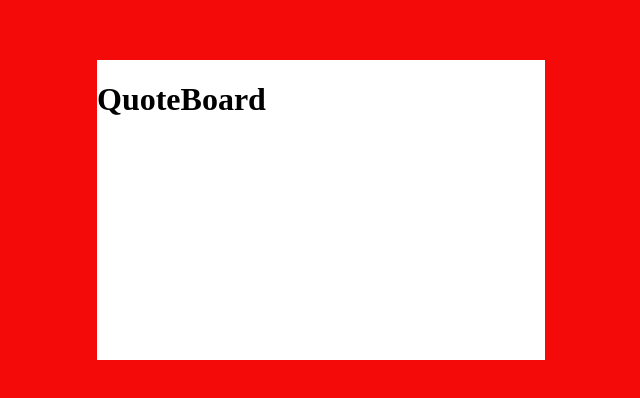
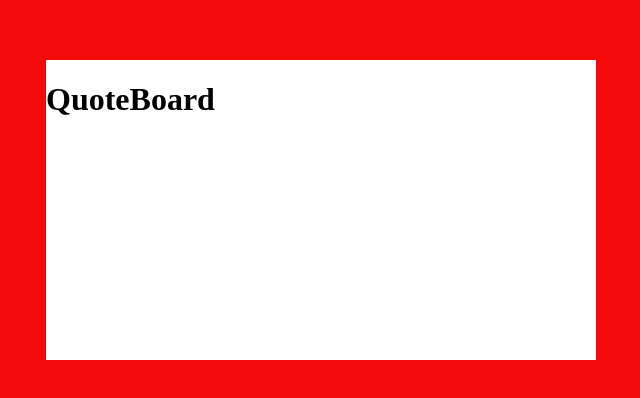
Before and after one commit to Shollytemmy/FCC_RANDOM_QUOTE, a React (Vite) app: page / in a window 1280 px wide. Shown: the part 190-588 px from the top of the page, without its empty margins (319-959 px from the left). Built offline with nearby package versions, Linux system fonts and the light colour scheme.

Commit message:
Random Quote: make some styles corrections

```diff
--- a/Components/Quote.scss
+++ b/Components/Quote.scss
@@ -2,20 +2,18 @@ $primar-color: hsl(50deg, 50%, 100%);
 $textColor: #000;
 
 .Quote{
-    width: 70%;
+    // width: 70%;
     display: flex;
     justify-content: center;
     align-items: center;
 
 
    .quoteCard {
-
-
-
-    width: 50%;
-    height: 300px;
+     width: 80vw;
+    max-width: 550px;
+   min-height: 300px;
     background-color: $primar-color;
-        color: $textColor;
+    color: $textColor;
 
    }
 }
--- a/Components/QuoteBoard.jsx
+++ b/Components/QuoteBoard.jsx
@@ -6,6 +6,7 @@ export const QuoteBoard = () => {
     <div className='Quote'>
         <div className="quoteCard">
             <h1>QuoteBoard</h1>
+
         </div>
     </div>
   )
```
